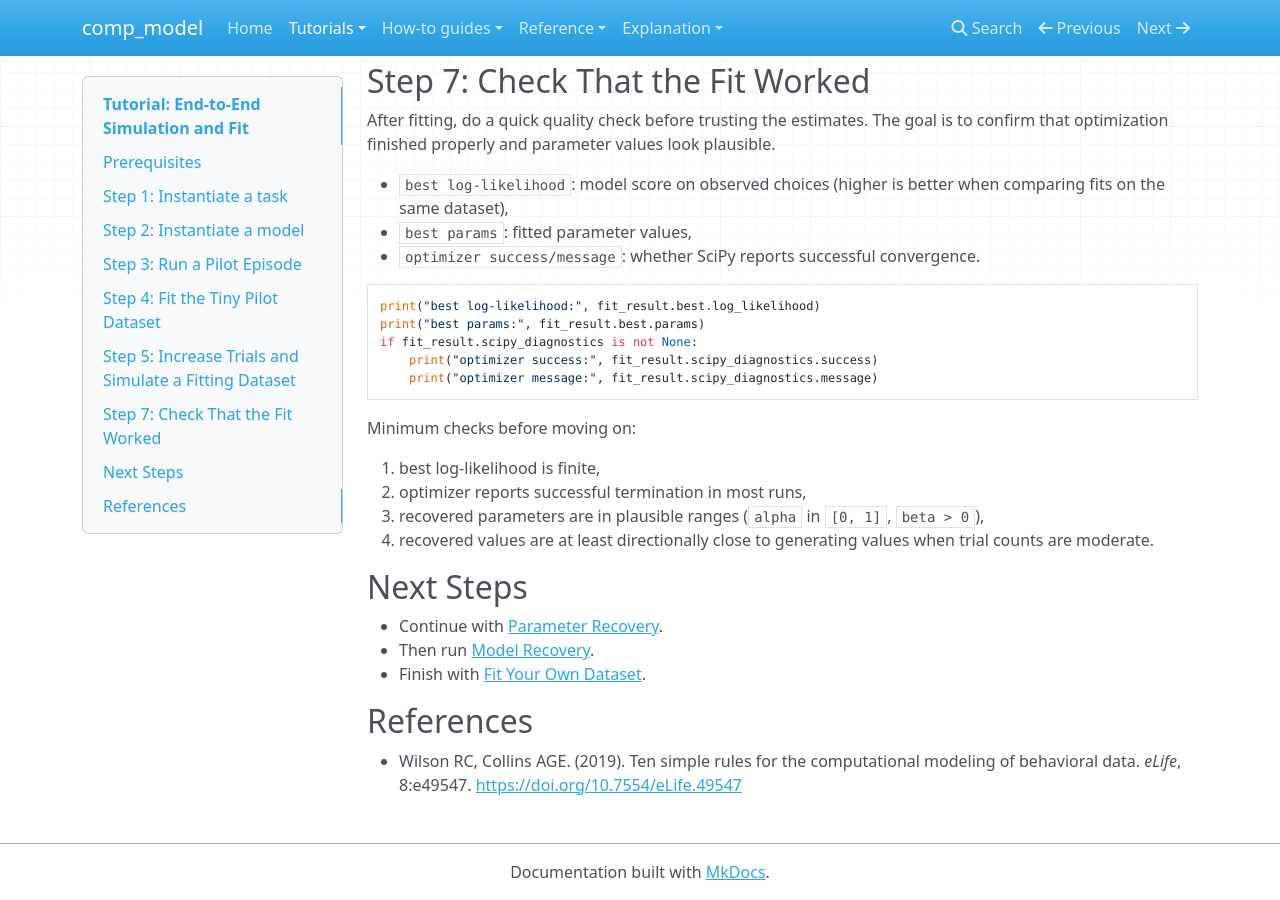
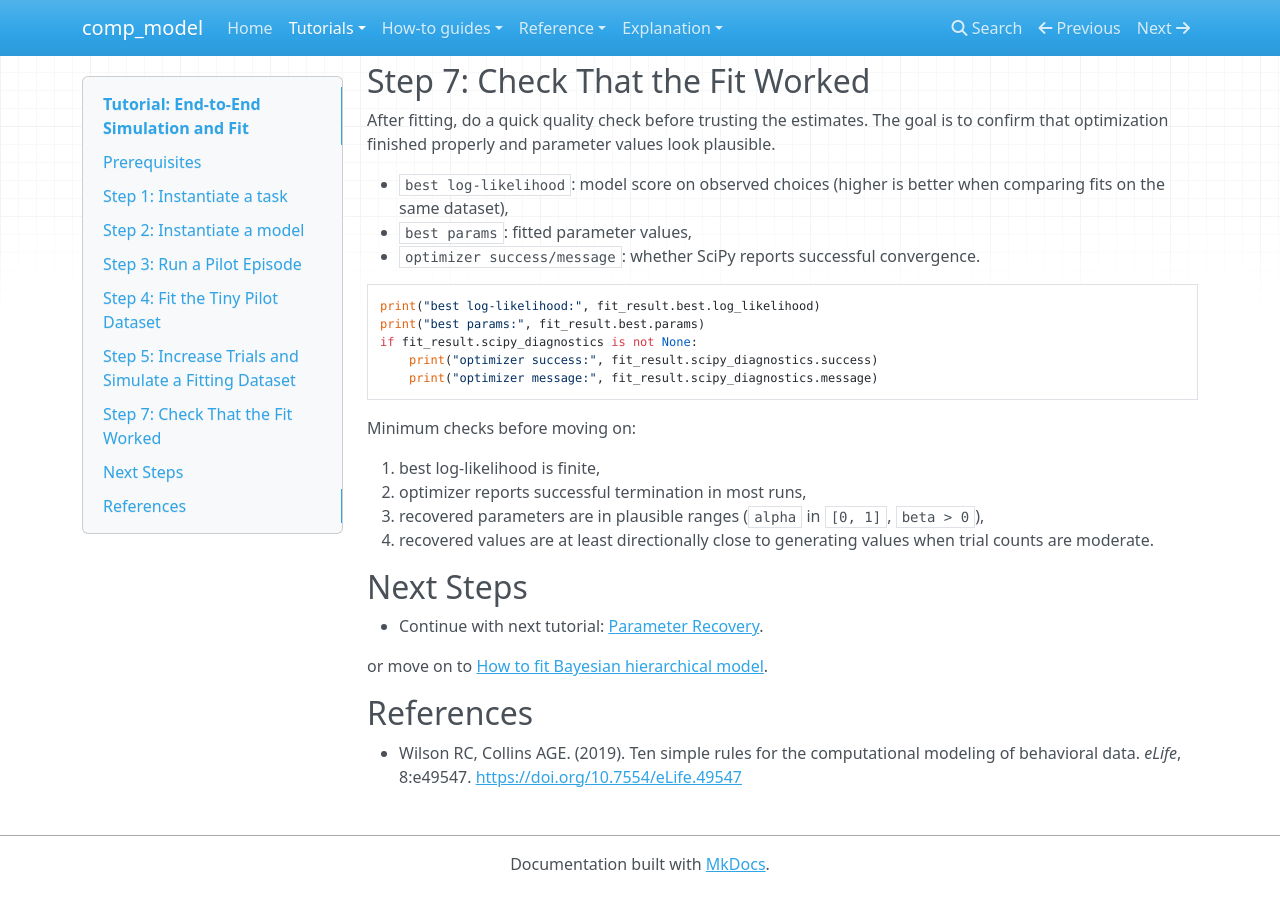
Before and after one commit to g-morishita/comp_model, an MkDocs documentation site: the page built from docs/tutorials/first-end-to-end-fit.md, in a window 1280 px wide and 900 px high, scrolled down 6444 px. Built offline with MkDocs 1.6.1, drawn with Linux system fonts in a browser that asks for light colours; nearby versions of some CDN libraries.

Commit message:
Update next-step link to how-to Bayesian hierarchical guide

```diff
--- a/docs/tutorials/first-end-to-end-fit.md
+++ b/docs/tutorials/first-end-to-end-fit.md
@@ -418,9 +418,9 @@ Minimum checks before moving on:
 
 ## Next Steps
 
-- Continue with [Parameter Recovery](parameter-recovery.md).
-- Then run [Model Recovery](model-recovery.md).
-- Finish with [Fit Your Own Dataset](fit-your-own-dataset.md).
+- Continue with next tutorial: [Parameter Recovery](parameter-recovery.md).
+
+or move on to [How to fit Bayesian hierarchical model](../how-to/how-to-fit-bayesian-hierarchical-model.md).
 
 ## References
 
```
